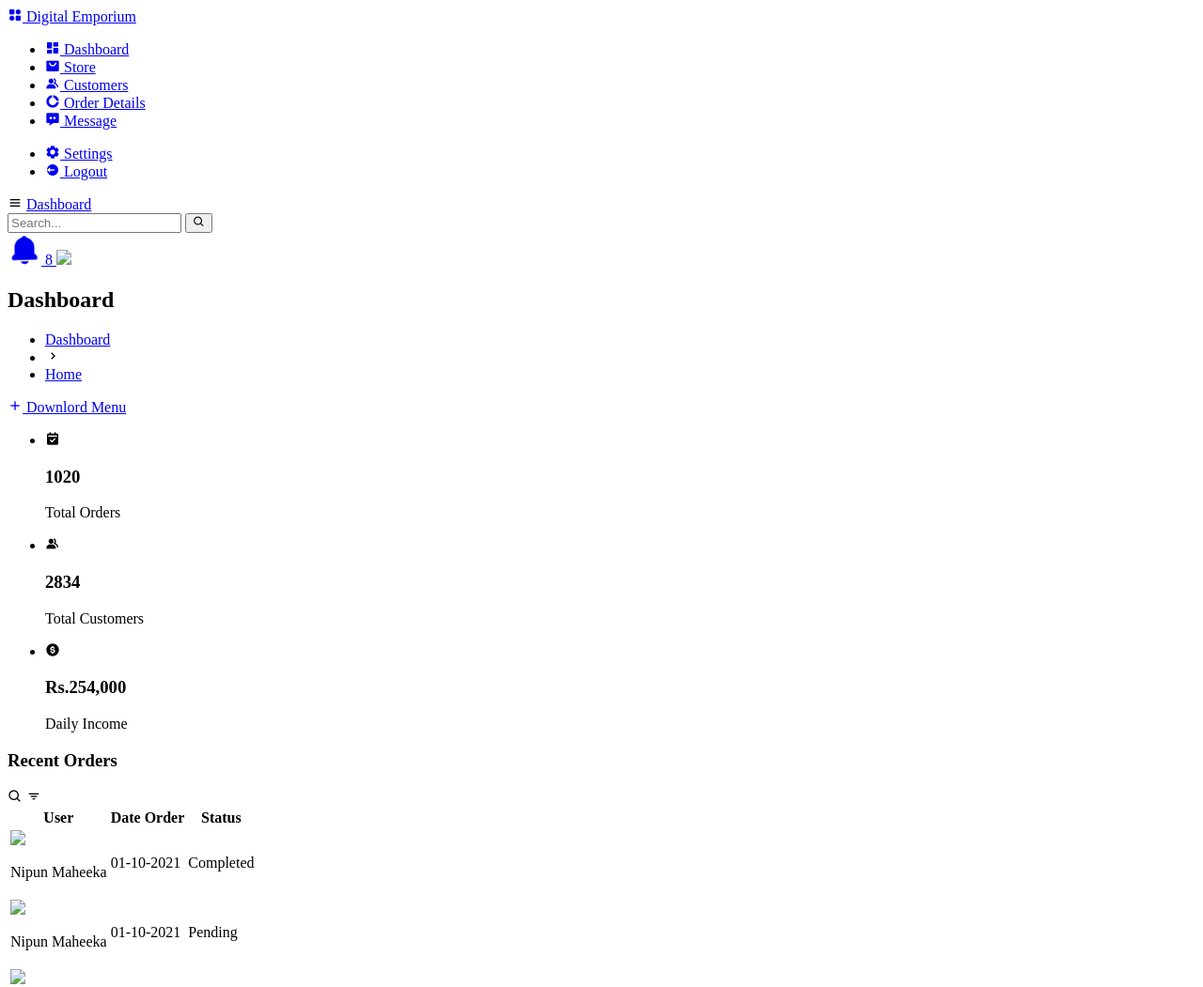
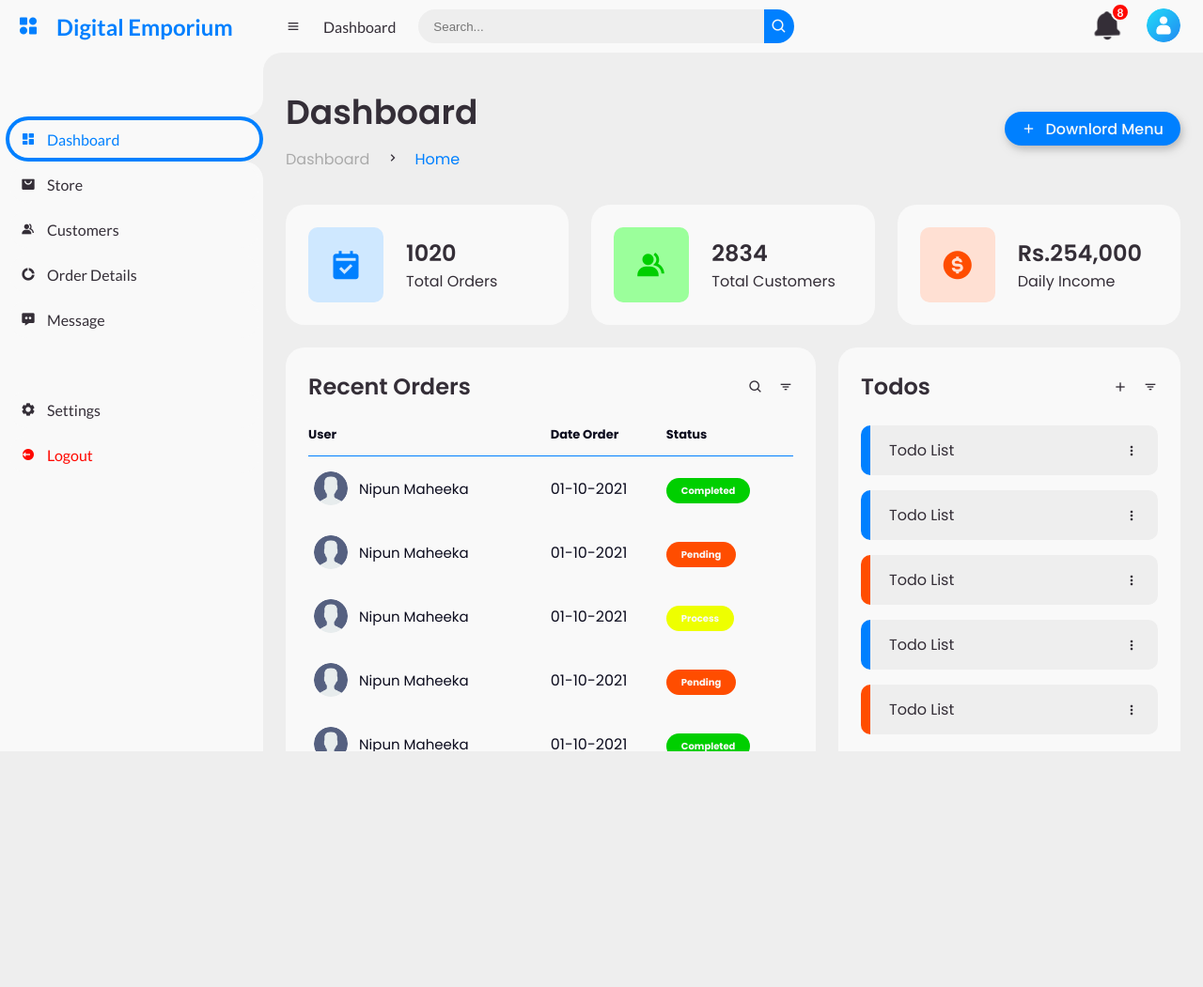
Before and after one commit to Vihanga-Gaganatharu/POS-Shop-Digital-Emporium, a plain HTML site: page index.html in a window 1280 px wide. Shown: the top 1051 px of the page at 94% size. After the commit the page ends 800 px from the top, so only its background shows below. Drawn offline with nearby package versions, Linux system fonts and the light colour scheme; the site is published under a folder, as on GitHub Pages, so addresses that start at the root find nothing.

Commit message:
github.io update

```diff
--- a/index.html
+++ b/index.html
@@ -8,7 +8,7 @@
     <!-- Boxicons -->
 	<link href='https://unpkg.com/boxicons@2.0.9/css/boxicons.min.css' rel='stylesheet'>
 	<!-- My CSS -->
-	<link rel="stylesheet" href="/style/style.css">
+	<link rel="stylesheet" href="./style/style.css">
 
 	<link rel="stylesheet" href="https://cdnjs.cloudflare.com/ajax/libs/font-awesome/6.5.2/css/all.min.css" integrity="sha512-SnH5WK+bZxgPHs44uWIX+LLJAJ9/2PkPKZ5QiAj6Ta86w+fsb2TkcmfRyVX3pBnMFcV7oQPJkl9QevSCWr3W6A==" crossorigin="anonymous" referrerpolicy="no-referrer" />
 
@@ -24,32 +24,32 @@
 		</a>
 		<ul class="side-menu top">
 			<li class="active">
-				<a href="/index.html">
+				<a href="./index.html">
 					<i class='bx bxs-dashboard' ></i>
 					<span class="text">Dashboard</span>
 				</a>
 			</li>
 			<li>
-				<a href="/Pages/store.html">
+				<a href="./Pages/store.html">
 					<i class='bx bxs-shopping-bag-alt' ></i>
 					<span class="text"> Store</span>
 				</a>
 			</li>
 			<li>
-				<a href="/Pages/customer.html">
+				<a href="./Pages/customer.html">
 					<i class='bx bxs-group' ></i>
 					<span class="text">Customers</span>
 				</a>
 			</li>
 
 			<li>
-				<a href="/Pages/orderDetails.html">
+				<a href="./Pages/orderDetails.html">
 					<i class='bx bxs-doughnut-chart' ></i>
 					<span class="text">Order Details</span>
 				</a>
 			</li>
             <li>
-				<a href="/Pages/masseges.html">
+				<a href="./Pages/masseges.html">
 					<i class='bx bxs-message-dots' ></i>
 					<span class="text">Message</span>
 				</a>
@@ -57,7 +57,7 @@
 		</ul>
 		<ul class="side-menu">
 			<li>
-				<a href="/Pages/setting.html">
+				<a href="./Pages/setting.html">
 					<i class='bx bxs-cog' ></i>
 					<span class="text">Settings</span>
 				</a>
@@ -86,12 +86,12 @@
 			</form>
 			<input type="checkbox" id="switch-mode" hidden>
 			<!-- <label for="switch-mode" class="switch-mode"></label> -->
-			<a href="/Pages/masseges.html" class="notification">
+			<a href="./Pages/masseges.html" class="notification">
 				<i class='bx bxs-bell bx-tada bx-md'></i>
 				<span class="num">8</span>
 			</a>
-			<a href="/Pages/profile.html" class="profile">
-				<img src="/assets/people.png">
+			<a href="./Pages/profile.html" class="profile">
+				<img src="./assets/people.png">
 			</a>
 		</nav>
 		<!-- NAVBAR -->
@@ -160,7 +160,7 @@
 						<tbody>
 							<tr>
 								<td>
-									<img src="/assets/user.png">
+									<img src="./assets/user.png">
 									<p>Nipun Maheeka</p>
 								</td>
 								<td>01-10-2021</td>
@@ -168,7 +168,7 @@
 							</tr>
 							<tr>
 								<td>
-									<img src="/assets/user.png">
+									<img src="./assets/user.png">
 									<p>Nipun Maheeka</p>
 								</td>
 								<td>01-10-2021</td>
@@ -176,7 +176,7 @@
 							</tr>
 							<tr>
 								<td>
-									<img src="/assets/user.png">
+									<img src="./assets/user.png">
 									<p>Nipun Maheeka</p>
 								</td>
 								<td>01-10-2021</td>
@@ -184,7 +184,7 @@
 							</tr>
 							<tr>
 								<td>
-									<img src="/assets/user.png">
+									<img src="./assets/user.png">
 									<p>Nipun Maheeka</p>
 								</td>
 								<td>01-10-2021</td>
@@ -193,7 +193,7 @@
 							</tr>
 							<tr>
 								<td>
-									<img src="/assets/user.png">
+									<img src="./assets/user.png">
 									<p>Nipun Maheeka</p>
 								</td>
 								<td>01-10-2021</td>
@@ -240,7 +240,7 @@
     </section>
 	<!-- CONTEND -->
 
-	<script src="/js/script.js"></script>
+	<script src="./js/script.js"></script>
 
 </body>
 </html>
```
Also changed, not shown: Pages/store.html (+1 -1 lines).
